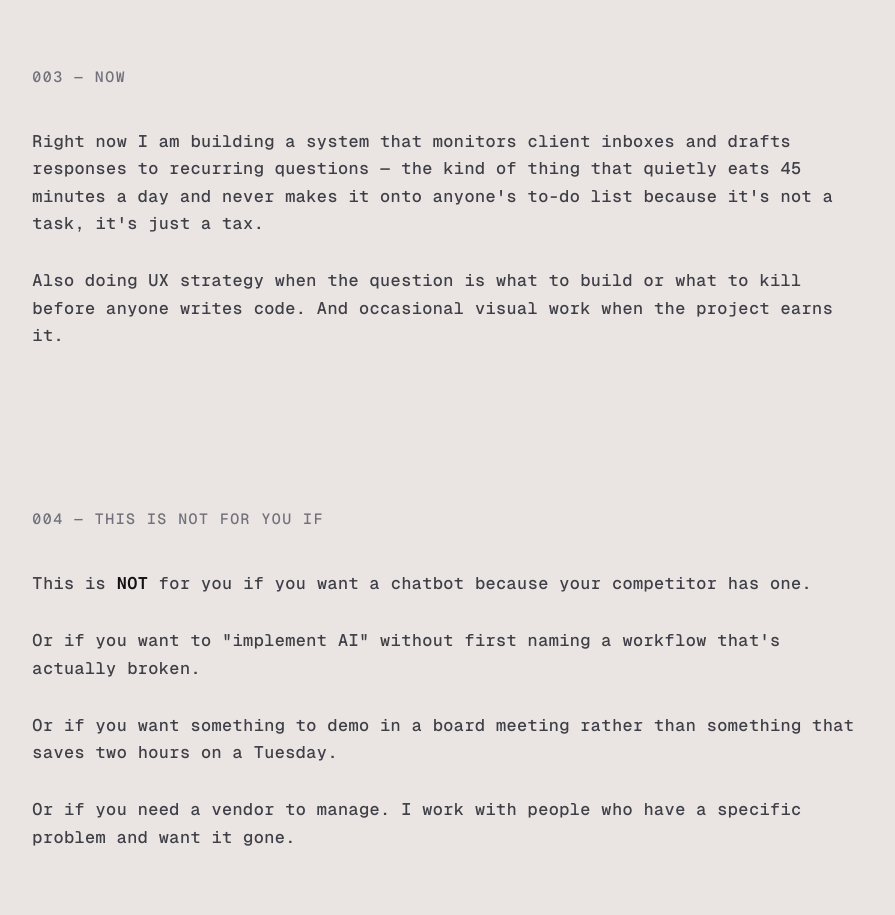
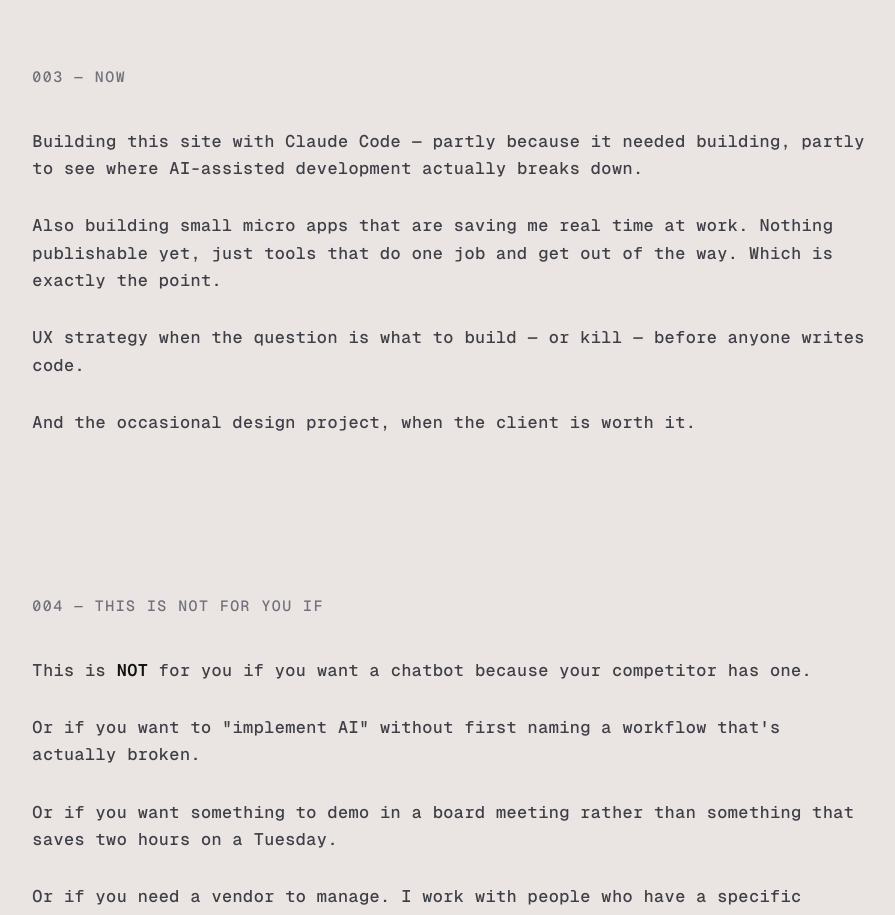
Before and after one commit to JanKosutnik/Kosutnik, a Next.js app: page / in a window 1280 px wide. Shown: the part 1820-2735 px from the top of the page, without its empty margins (191-1086 px from the left). Built offline with nearby package versions, Linux system fonts and the light colour scheme.

Commit message:
Update 003 Now section

```diff
--- a/app/page.tsx
+++ b/app/page.tsx
@@ -132,14 +132,15 @@ export default function Home() {
           <p className={LABEL}>003 — NOW</p>
           <div className={BODY}>
             <p>
-              Right now I am building a system that monitors client inboxes and drafts responses to
-              recurring questions — the kind of thing that quietly eats 45 minutes a day and never makes
-              it onto anyone's to-do list because it's not a task, it's just a tax.
+              Building this site with Claude Code — partly because it needed building, partly to see
+              where AI-assisted development actually breaks down.
             </p>
             <p>
-              Also doing UX strategy when the question is what to build or what to kill before anyone
-              writes code. And occasional visual work when the project earns it.
+              Also building small micro apps that are saving me real time at work. Nothing publishable
+              yet, just tools that do one job and get out of the way. Which is exactly the point.
             </p>
+            <p>UX strategy when the question is what to build — or kill — before anyone writes code.</p>
+            <p>And the occasional design project, when the client is worth it.</p>
           </div>
         </section>
 
```
